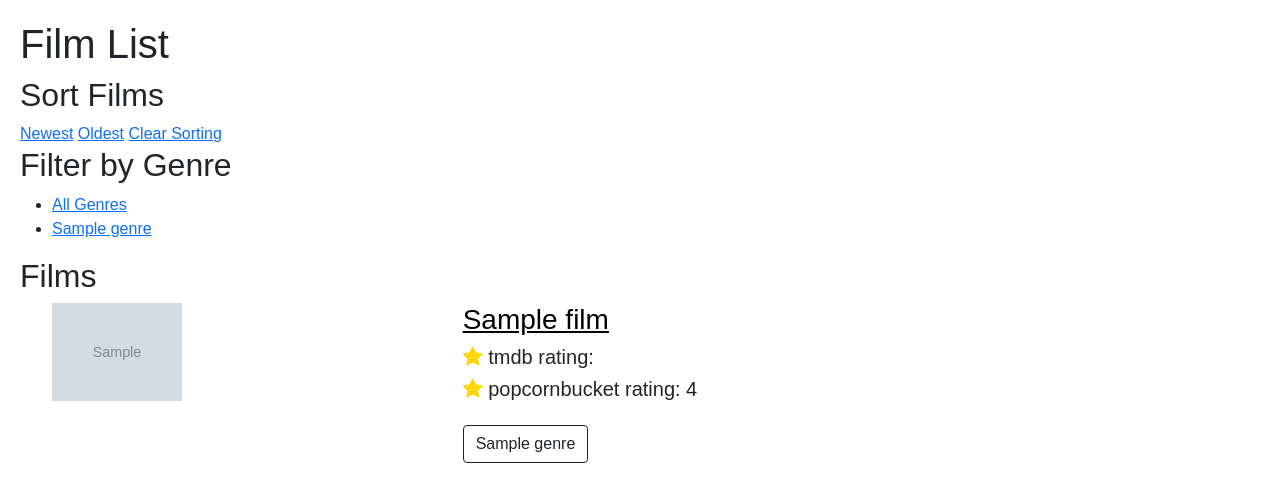
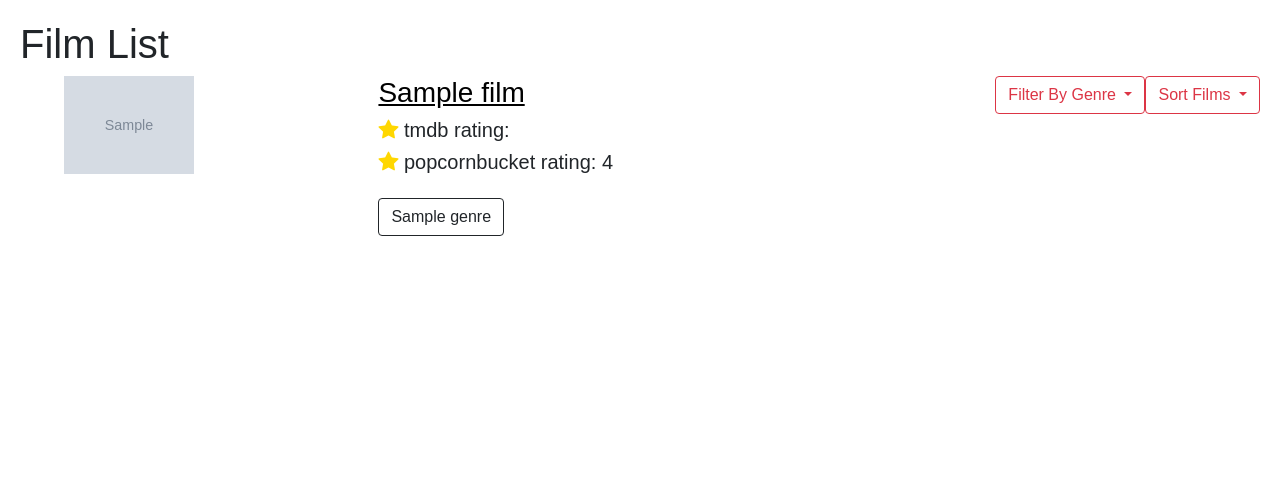
Before and after one commit to 3010468m/PopcornBucket, a Django app: page /films/ in a window 1280 px wide. Shown: the part 142-644 px from the top of the page. Run offline with Django 3.2, Linux system fonts and the light colour scheme; tables that the repository leaves empty hold one stand-in row (values such as "Sample post"); grey boxes marked "Sample" are stand-in pictures.

Commit message:
added filtering and sorting dropdown menues to film list

```diff
--- a/templates/popcornbucket/film_detail.html
+++ b/templates/popcornbucket/film_detail.html
@@ -95,7 +95,6 @@
                 <a class ="dropdown-item" href="{% url 'film_detail' film.id %}">Clear Sorting</a>
             </div>
         </div>
-        </h3>
 
         <br>
 
--- a/templates/popcornbucket/film_list.html
+++ b/templates/popcornbucket/film_list.html
@@ -8,22 +8,32 @@
     <p>Showing results for "<strong>{{ query }}</strong>"</p>
 {% endif %}
 
-<h2>Sort Films</h2>
-<a href="{% url 'film_list' %}?sort=newest">Newest</a>
-<a href="{% url 'film_list' %}?sort=oldest">Oldest</a>
-<a href="{% url 'film_list' %}">Clear Sorting</a>
+<!--dropdown sorting options-->
+        <div class="dropdown show">
+            <a class="btn btn-outline-danger dropdown-toggle float-end" href="#" role="button" id="dropdownMenuLink" data-bs-toggle="dropdown" aria-haspopup="true" aria-expanded="false">
+                Sort Films
+            </a>
+            <div class="dropdown-menu" aria-labelledby="dropdownMenuLink">
+                <a class="dropdown-item" href="{% url 'film_list' %}?sort=newest">Newest</a>
+                <a class="dropdown-item" href="{% url 'film_list' %}?sort=oldest">Oldest</a>
+                <a class="dropdown-item" href="{% url 'film_list' %}?sort=most_popular">Most Popular</a>
+                <hr class="dropdown-divider">
+                <a class ="dropdown-item" href="{% url 'film_list' %}">Clear Sorting</a>
+            </div>
+        </div>
 
-<h2>Filter by Genre</h2>
-<ul>
-    <li><a href="{% url 'film_list' %}">All Genres</a></li>
-    {% for genre in genres %}
-        <li>
-            <a href="{% url 'film_list' %}?genre={{ genre.id }}">{{ genre.name }}</a>
-        </li>
-    {% endfor %}
-</ul>
+ <!--dropdown filter options-->
+        <div class="dropdown show">
+            <a class="btn btn-outline-danger dropdown-toggle float-end" href="#" role="button" id="dropdownMenuLink" data-bs-toggle="dropdown" aria-haspopup="true" aria-expanded="false">
+                Filter By Genre
+            </a>
+            <div class="dropdown-menu" aria-labelledby="dropdownMenuLink">
+                <a class="dropdown-item" href="{% url 'film_list' %}">All Genres</a></li>
+                {% for genre in genres %}
+                    <a class="dropdown-item" href="{% url 'film_list' %}?genre={{ genre.id }}">{{ genre.name }}</a>
+                {% endfor %}
+        </div>
 
-<h2>Films</h2>
 {% if films %}
     <ul>
         {% for film in films %}
```
